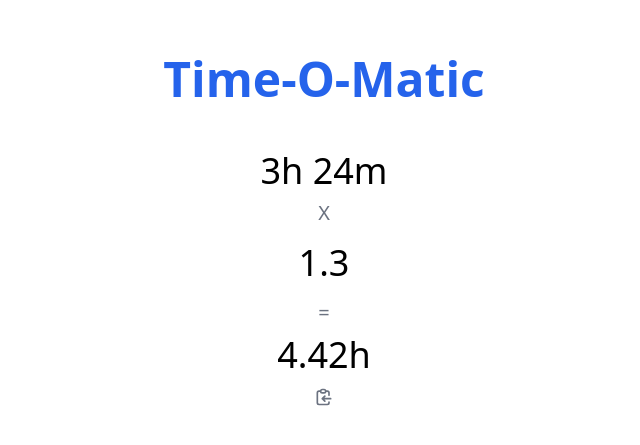
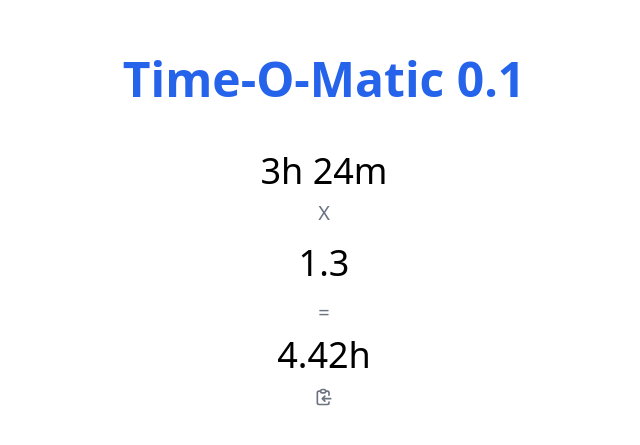
Before and after one commit to argoroots/time-o-matic, a Vue app: page / in a window 1280 px wide. Shown: the part 165-610 px from the top of the page, without its empty margins (316-956 px from the left). Built offline with nearby package versions, Linux system fonts and the light colour scheme.

Commit message:
Add version to title

```diff
--- a/src/App.vue
+++ b/src/App.vue
@@ -1,7 +1,7 @@
 <template>
   <div class="h-screen flex flex-wrap content-center">
     <h1 class="w-full mb-12 font-bold text-5xl text-center text-blue-600">
-      Time-O-Matic
+      Time-O-Matic 0.1
     </h1>
     <input
       v-model="time"
```
